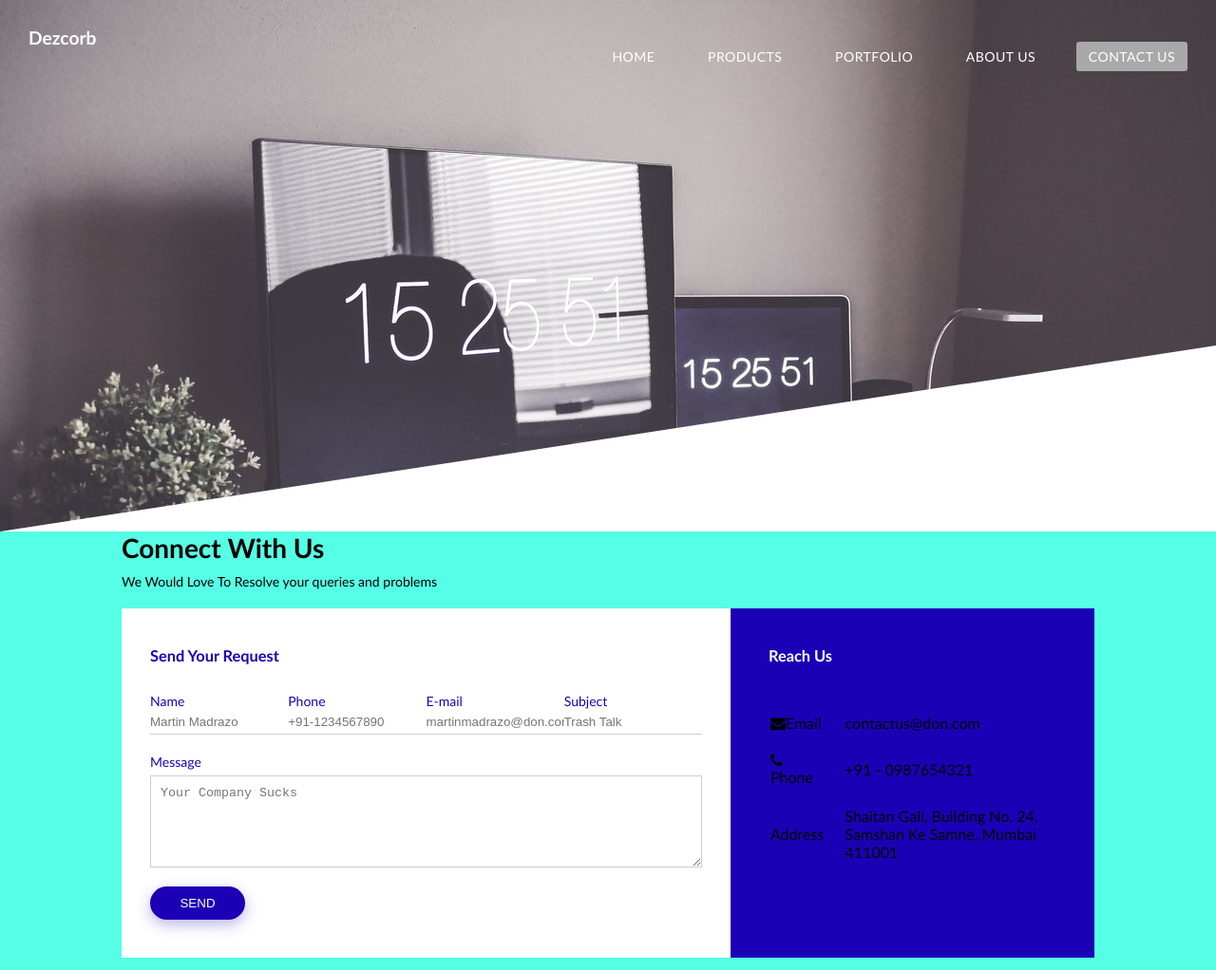
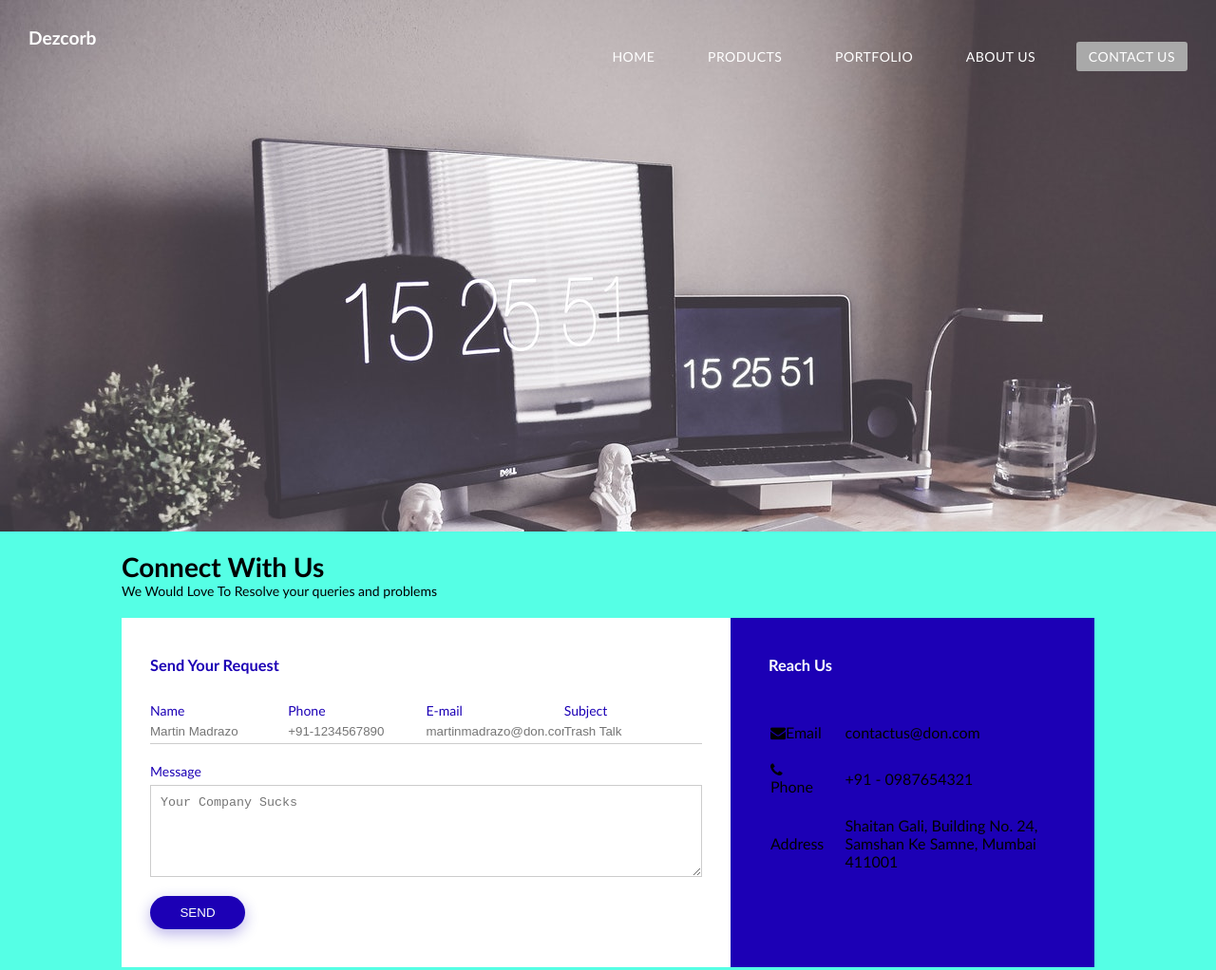
Before and after one commit to iam-MM/IS, a plain HTML site: page contact us.html in a window 1280 px wide. Shown: the top 1022 px of the page at 95% size. Drawn offline with Linux system fonts and the light colour scheme.

Commit message:
Add files via upload

```diff
--- a/con_us.css
+++ b/con_us.css
@@ -24,7 +24,7 @@ nav{
     background-image: url(bg1.jpg);
     width: 100%;
     height: 70%;
-    clip-path: polygon(0 0, 100% 0, 100% 65%, 0 100%);
+    /* clip-path: polygon(0 0, 100% 0, 100% 65%, 0 100%); */
 
 }
 
@@ -84,7 +84,7 @@ a.active,a:hover{
 
 h1{
     /* text-align: center; */
-    margin-bottom: 10px;
+    padding-top: 20px;
 }
 
 p{
```
